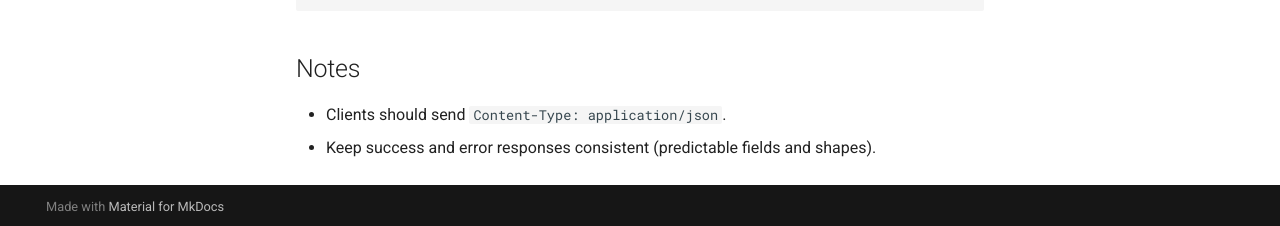
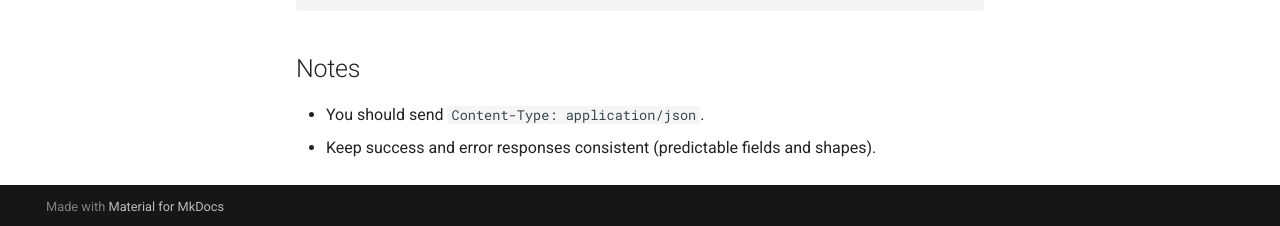
Before and after one commit to luisjguedes/docs-portfolio, an MkDocs documentation site: the page built from docs/how-to/create-workflow.md, in a window 1280 px wide and 900 px high, scrolled down 936 px. Shown: the part 671-897 px from the top of the window. Built offline with MkDocs 1.6.1 and Material for MkDocs 9.7.7, drawn with Linux system fonts in a browser that asks for light colours; comment, search, counter and statistics services are not loaded.

Commit message:
Update create-workflow.md

````diff
--- a/docs/how-to/create-workflow.md
+++ b/docs/how-to/create-workflow.md
@@ -56,5 +56,5 @@ You receive this response:
 ```
 
 ## Notes
-- Clients should send `Content-Type: application/json`.
+- You should send `Content-Type: application/json`.
 - Keep success and error responses consistent (predictable fields and shapes).
````
